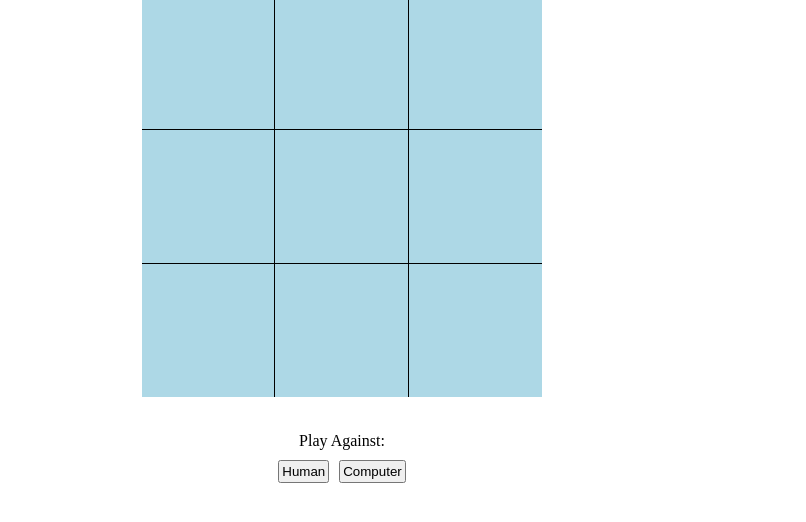
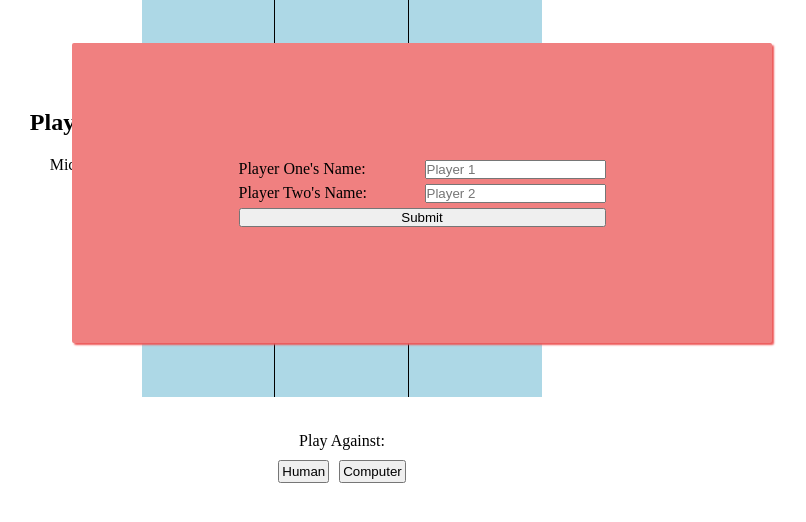
Before and after one commit to mikeberk/tic-tac-toe, a plain HTML site: page index.html in a window 1280 px wide. Shown: the part 40-562 px from the top of the page, without its empty margins (298-1104 px from the left). Drawn offline with Linux system fonts and the light colour scheme.

Commit message:
original body of development

```diff
--- a/index.html
+++ b/index.html
@@ -7,6 +7,11 @@
 </head>
 <body>
     <h1>Tic-Tac-Toe</h1>
+    <div class="game-container">
+        <div class="player-name">
+            <h2>Player 1:</h2>
+            <p>Michael</p>
+        </div>
         <div class="board-container">
             <div id="one" class="square" data-grid="0"></div>
             <div id="two" class="square" data-grid="1"></div>
@@ -18,6 +23,11 @@
             <div id="eight" class="square" data-grid="7"></div>
             <div id="nine" class="square" data-grid="8"></div>
         </div>
+        <div class="player-name">
+            <h2>Player 2:</h2>
+            <p>Claire</p>
+        </div>
+    </div>
     <div id="reset-div">
         <button id="reset-btn" class="visible">New Game</button>
     </div>
@@ -27,6 +37,15 @@
         <button id="cpu" class="player">Computer</button>
     </div>
     <div id="game-message"></div>
+    <div class="player-names">
+        <form action="#">
+            <label for="input-1">Player One's Name:</label>
+            <input type="text" name="input-1" placeholder="Player 1" id="input-1" autocomplete="off">
+            <label for="input-2">Player Two's Name:</label>
+            <input type="text" placeholder="Player 2" id="input-2" autocomplete="off">
+            <input type="submit">
+        </form>
+    </div>
     <script src="script.js"></script>
 </body>
 </html>
--- a/script.js
+++ b/script.js
@@ -3,12 +3,19 @@ const displayButton = document.querySelector('.display');
 const playerButtons = document.querySelectorAll('.player');
 const gameMessage = document.getElementById('game-message');
 const resetBtn = document.getElementById('reset-btn');
+const nameDiv = document.querySelector('.player-names');
+const submitBtn = document.querySelector('input[type="submit"');
+//const resetDiv = document.querySelector('#reset-div > div');
+//const inputOne = document.getElementById('input-1');
+//const inputTwo = document.getElementById('input-2');
 
-const Player = (token) => {
+const Player = (token) => { // consider adding name as an arg
     this.token = token;
+
     const getToken = () => {
         return token;
     }
+
     return {
         getToken
     }
@@ -82,7 +89,7 @@ const gameController = (() => {
     const playTurn = (e) => {
         if (gameBoard.getMark(e.target.dataset.grid) === '') {
             gameBoard.setMark(getCurrentToken(), e.target.dataset.grid);
-            displayController.displayBoard();
+            displayController.displaySquare(e.target.dataset.grid);
             if (checkWin(getCurrentToken())) {
                 displayController.toggleResetBtn();
                 displayController.displayMessage(`Player ${getCurrentToken().toUpperCase()} wins!`);
@@ -123,6 +130,10 @@ const displayController = (() => {
         });
     }
 
+    const displaySquare = (index) => {
+        squares[index].textContent = gameBoard.currentBoard[index];
+    }
+
     const displayMessage = (message) => {
         let messageP = document.createElement('p');
         messageP.textContent = message;
@@ -139,10 +150,12 @@ const displayController = (() => {
 
     return {
         displayBoard,
+        displaySquare,
         displayMessage,
         toggleResetBtn
     }
 })();
+
 
 //displayButton.addEventListener('click', displayController.displayBoard);
 squares.forEach(square => square.addEventListener('click', gameController.playTurn));
@@ -159,3 +172,10 @@ two options: player vs. player or player vs. cpu
 
 
 */
+
+/*
+Enhancements:
+(1) When user clicks human, display two input boxes for player names
+(2) When user starts game (new button), establish players with corresponding names to display when someone wins
+(3) Create fallbacks for no names entered (player x, player o)
+*/
--- a/styles.css
+++ b/styles.css
@@ -15,9 +15,22 @@
     justify-content: center;
 }
 
+.game-container {
+    display: flex;
+    justify-content: center;
+    align-items: baseline;
+}
+
+h2 {
+text-align: center;
+padding: 20px;
+}
+
+p {
+    text-align: center;
+}
 
 .board-container {
-     margin: 0 auto;
     display: grid;
     width: 400px;
     height: 400px;
@@ -68,6 +81,47 @@
     justify-content: center;
 }
 
+.player-names {
+    position: relative;
+    display: flex;
+    justify-content: center;
+    align-items: center;
+    bottom: 450px;
+    left: 370px;
+    height: 300px;
+    width: 700px;
+    z-index: 1;
+    background-color: lightcoral;
+    box-shadow: 2px 2px 2px rgb(238, 87, 87);
+    border-radius: 2px;
+}
+
+form {
+    display: grid;
+    grid-template-columns: 1fr 1fr;
+    grid-gap: 5px;
+}
+/*
+label[for="input-1"] {
+    grid-row: 1;
+}
+
+label[for="input-2"] {
+    grid-row: 1;
+}
+
+input[name="input-1"] {
+    grid-row: 2;
+}
+
+input[name="input-2"] {
+    grid-row: 2;
+}
+*/
+input[type="submit"] {
+    grid-column: 1 / 3;
+}
+
 .visible {
     display: none;
 }
```
Lines whose indentation alone changed are shown as unchanged.
